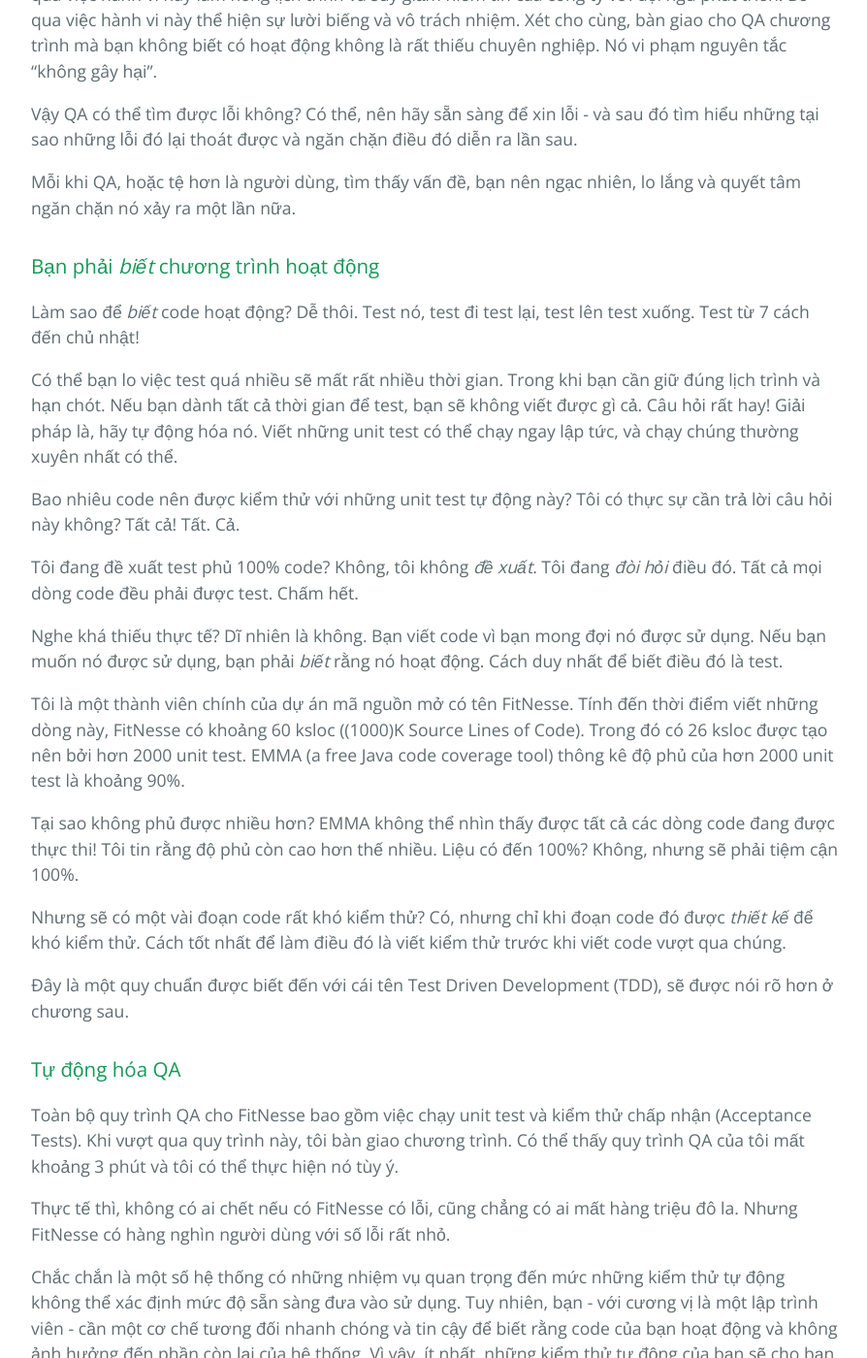
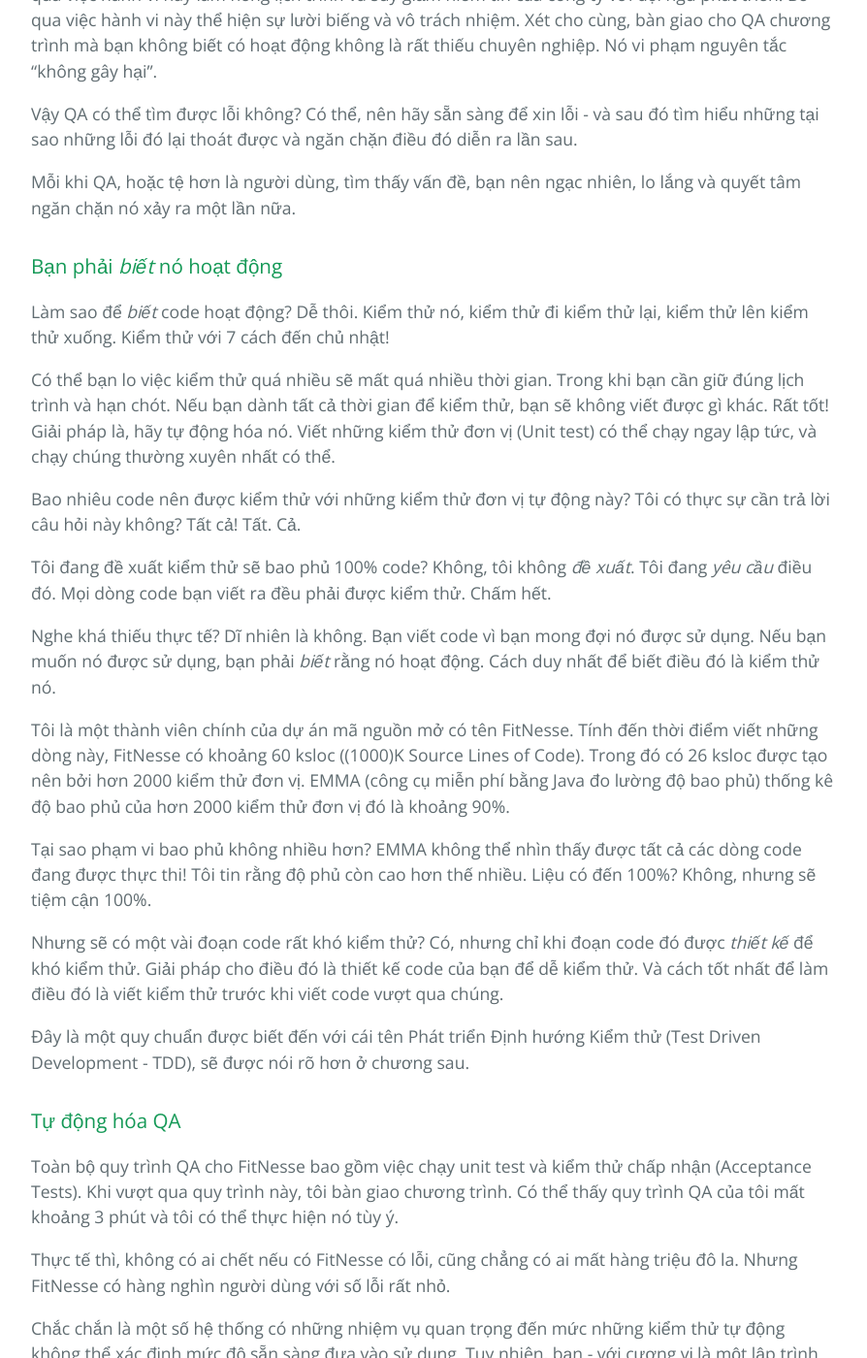
Before and after one commit to HaiBV/haibv.github.io, a Jekyll site: the page built from clean-coder/chapter-1-professionalism.md, in a window 1280 px wide and 1400 px high, scrolled down 4777 px. Shown: the whole window at 97% size, without its empty margins (192-1086 px from the left). Built offline with Jekyll 4.4.1, drawn with Linux system fonts in a browser that asks for light colours; our own code applies the rules of GitHub Pages for plain Markdown files.

Commit message:
Book - The Clean Coder - Correction

```diff
--- a/clean-coder/chapter-1-professionalism.md
+++ b/clean-coder/chapter-1-professionalism.md
@@ -86,25 +86,25 @@ Vậy QA có thể tìm được lỗi không? Có thể, nên hãy sẵn sàng
 
 Mỗi khi QA, hoặc tệ hơn là người dùng, tìm thấy vấn đề, bạn nên ngạc nhiên, lo lắng và quyết tâm ngăn chặn nó xảy ra một lần nữa.
 
-### Bạn phải _biết_ chương trình hoạt động
+### Bạn phải _biết_ nó hoạt động
 
-Làm sao để _biết_ code hoạt động? Dễ thôi. Test nó, test đi test lại, test lên test xuống. Test từ 7 cách đến chủ nhật!
+Làm sao để _biết_ code hoạt động? Dễ thôi. Kiểm thử nó, kiểm thử đi kiểm thử lại, kiểm thử lên kiểm thử xuống. Kiểm thử với 7 cách đến chủ nhật!
 
-Có thể bạn lo việc test quá nhiều sẽ mất rất nhiều thời gian. Trong khi bạn cần giữ đúng lịch trình và hạn chót. Nếu bạn dành tất cả thời gian để test, bạn sẽ không viết được gì cả. Câu hỏi rất hay! Giải pháp là, hãy tự động hóa nó. Viết những unit test có thể chạy ngay lập tức, và chạy chúng thường xuyên nhất có thể.
+Có thể bạn lo việc kiểm thử quá nhiều sẽ mất quá nhiều thời gian. Trong khi bạn cần giữ đúng lịch trình và hạn chót. Nếu bạn dành tất cả thời gian để kiểm thử, bạn sẽ không viết được gì khác. Rất tốt! Giải pháp là, hãy tự động hóa nó. Viết những kiểm thử đơn vị (Unit test) có thể chạy ngay lập tức, và chạy chúng thường xuyên nhất có thể.
 
-Bao nhiêu code nên được kiểm thử với những unit test tự động này? Tôi có thực sự cần trả lời câu hỏi này không? Tất cả! Tất. Cả.
+Bao nhiêu code nên được kiểm thử với những kiểm thử đơn vị tự động này? Tôi có thực sự cần trả lời câu hỏi này không? Tất cả! Tất. Cả.
 
-Tôi đang đề xuất test phủ 100% code? Không, tôi không _đề xuất_. Tôi đang _đòi hỏi_ điều đó. Tất cả mọi dòng code đều phải được test. Chấm hết.
+Tôi đang đề xuất kiểm thử sẽ bao phủ 100% code? Không, tôi không _đề xuất_. Tôi đang _yêu cầu_ điều đó. Mọi dòng code bạn viết ra đều phải được kiểm thử. Chấm hết.
 
-Nghe khá thiếu thực tế? Dĩ nhiên là không. Bạn viết code vì bạn mong đợi nó được sử dụng. Nếu bạn muốn nó được sử dụng, bạn phải _biết_ rằng nó hoạt động. Cách duy nhất để biết điều đó là test.
+Nghe khá thiếu thực tế? Dĩ nhiên là không. Bạn viết code vì bạn mong đợi nó được sử dụng. Nếu bạn muốn nó được sử dụng, bạn phải _biết_ rằng nó hoạt động. Cách duy nhất để biết điều đó là kiểm thử nó.
 
-Tôi là một thành viên chính của dự án mã nguồn mở có tên FitNesse. Tính đến thời điểm viết những dòng này, FitNesse có khoảng 60 ksloc ((1000)K Source Lines of Code). Trong đó có 26 ksloc được tạo nên bởi hơn 2000 unit test. EMMA (a free Java code coverage tool) thông kê độ phủ của hơn 2000 unit test là khoảng 90%.
+Tôi là một thành viên chính của dự án mã nguồn mở có tên FitNesse. Tính đến thời điểm viết những dòng này, FitNesse có khoảng 60 ksloc ((1000)K Source Lines of Code). Trong đó có 26 ksloc được tạo nên bởi hơn 2000 kiểm thử đơn vị. EMMA (công cụ miễn phí bằng Java đo lường độ bao phủ) thống kê độ bao phủ của hơn 2000 kiểm thử đơn vị đó là khoảng 90%.
 
-Tại sao không phủ được nhiều hơn? EMMA không thể nhìn thấy được tất cả các dòng code đang được thực thi! Tôi tin rằng độ phủ còn cao hơn thế nhiều. Liệu có đến 100%? Không, nhưng sẽ phải tiệm cận 100%.
+Tại sao phạm vi bao phủ không nhiều hơn? EMMA không thể nhìn thấy được tất cả các dòng code đang được thực thi! Tôi tin rằng độ phủ còn cao hơn thế nhiều. Liệu có đến 100%? Không, nhưng sẽ tiệm cận 100%.
 
-Nhưng sẽ có một vài đoạn code rất khó kiểm thử? Có, nhưng chỉ khi đoạn code đó được _thiết kế_ để khó kiểm thử. Cách tốt nhất để làm điều đó là viết kiểm thử trước khi viết code vượt qua chúng.
+Nhưng sẽ có một vài đoạn code rất khó kiểm thử? Có, nhưng chỉ khi đoạn code đó được _thiết kế_ để khó kiểm thử. Giải pháp cho điều đó là thiết kế code của bạn để dễ kiểm thử. Và cách tốt nhất để làm điều đó là viết kiểm thử trước khi viết code vượt qua chúng.
 
-Đây là một quy chuẩn được biết đến với cái tên Test Driven Development (TDD), sẽ được nói rõ hơn ở chương sau.
+Đây là một quy chuẩn được biết đến với cái tên Phát triển Định hướng Kiểm thử (Test Driven Development - TDD), sẽ được nói rõ hơn ở chương sau.
 
 ### Tự động hóa QA
 
```
